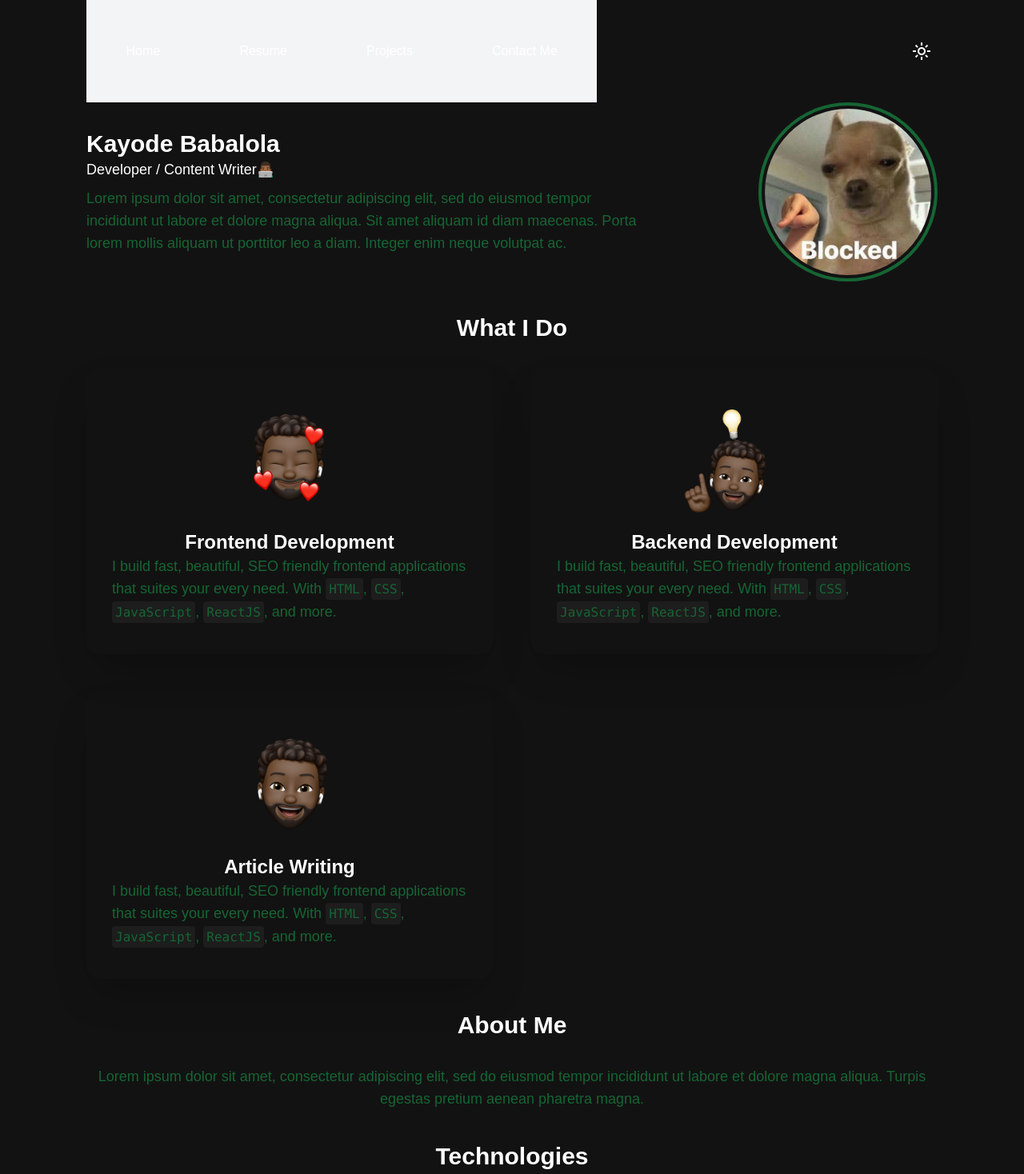
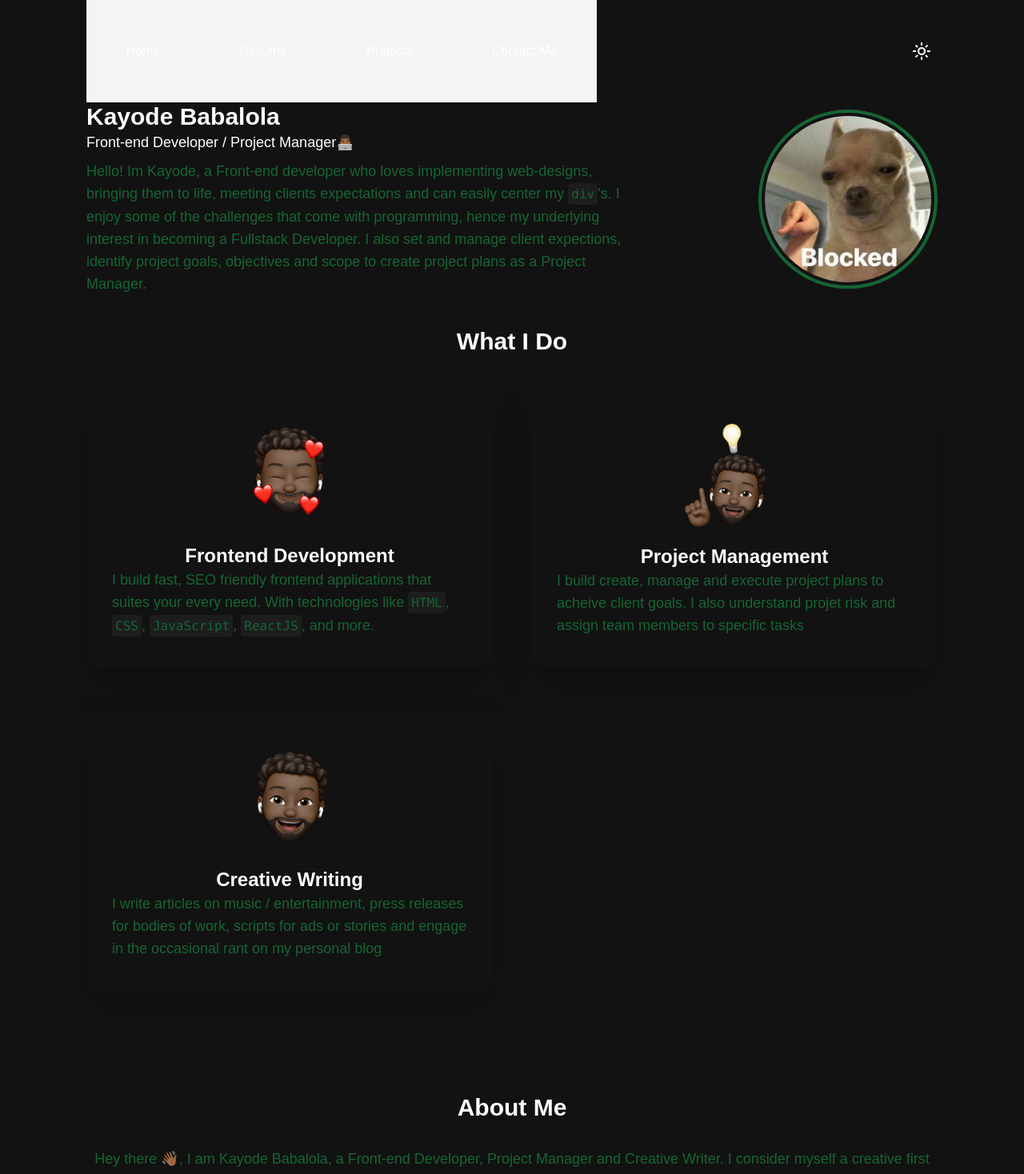
Before and after one commit to kayode-dev/portfolio-v1, a React (Create React App) app: page / in a window 1280 px wide. Shown: the top 1468 px of the page at 80% size. Built offline with nearby package versions, Linux system fonts and the light colour scheme.

Commit message:
content adjustment

```diff
--- a/src/components/Doings.tsx
+++ b/src/components/Doings.tsx
@@ -13,31 +13,31 @@ const Doings = () => {
       heading: "Frontend Development",
       summary: (
         <p>
-          I build fast, beautiful, SEO friendly frontend applications that
-          suites your every need. With <code>HTML</code>, <code>CSS</code>,{" "}
-          <code>JavaScript</code>, <code>ReactJS</code>, and more.
+          I build fast, SEO friendly frontend applications that suites your
+          every need. With technologies like <code>HTML</code>, <code>CSS</code>
+          , <code>JavaScript</code>, <code>ReactJS</code>, and more.
         </p>
       ),
     },
     {
       image: lightbulb,
-      heading: "Backend Development",
+      heading: "Project Management",
       summary: (
         <p>
-          I build fast, beautiful, SEO friendly frontend applications that
-          suites your every need. With <code>HTML</code>, <code>CSS</code>,{" "}
-          <code>JavaScript</code>, <code>ReactJS</code>, and more.
+          I build create, manage and execute project plans to acheive client
+          goals. I also understand projet risk and assign team members to
+          specific tasks
         </p>
       ),
     },
     {
       image: smile,
-      heading: "Article Writing",
+      heading: "Creative Writing",
       summary: (
         <p>
-          I build fast, beautiful, SEO friendly frontend applications that
-          suites your every need. With <code>HTML</code>, <code>CSS</code>,{" "}
-          <code>JavaScript</code>, <code>ReactJS</code>, and more.
+          I write articles on music / entertainment, press releases for bodies
+          of work, scripts for ads or stories and engage in the occasional rant
+          on my personal blog
         </p>
       ),
     },
@@ -52,13 +52,11 @@ const Doings = () => {
     { image: require("../images/tech/blazor.png"), name: "Blazor" },
     { image: require("../images/tech/rea.png"), name: "React" },
     { image: require("../images/tech/dotnet.png"), name: ".NET" },
-    {image: require("../images/tech/firebase.png"), name: "Firebase"}
+    { image: require("../images/tech/firebase.png"), name: "Firebase" },
   ];
 
-
-
   return (
-    <div className="flex flex-col gap-10">
+    <div className="flex flex-col gap-32">
       {" "}
       <div>
         <h1 className="text-center font-bold text-3xl mb-8">What I Do</h1>
@@ -75,16 +73,19 @@ const Doings = () => {
       <div>
         <h1 className="text-center font-bold text-3xl mb-8">About Me</h1>
         <p className="text-lg text-green-800 text-center">
-          Lorem ipsum dolor sit amet, consectetur adipiscing elit, sed do
-          eiusmod tempor incididunt ut labore et dolore magna aliqua. Turpis
-          egestas pretium aenean pharetra magna.
+          Hey there 👋🏾, I am Kayode Babalola, a Front-end Developer, Project
+          Manager and Creative Writer. I consider myself a creative first and this has
+          helped me in extending and inter-relating my abilities in all my
+          creative endavours. I have 2+ years experience as a Front-end
+          Developer and Project Manager and 4+ years experience as a Creative
+          Writer.
         </p>
       </div>
       <div>
         <h1 className="text-center font-bold text-3xl mb-8">Technologies</h1>
         <div className=" flex flex-wrap gap-8 items-center justify-center">
           {technologies.map((tech) => (
-            <div className="h-20 w-20 p-4 flex flex-col justify-center items-center text-center gap-4 shadow-neutral-800 shadow-md rounded-lg card-img">
+            <div className="h-20 w-20 p-4 flex flex-col justify-center items-center text-center gap-4 shadow-lg rounded-lg card-img">
               <div>
                 <img
                   src={tech.image}
--- a/src/components/Intro.tsx
+++ b/src/components/Intro.tsx
@@ -1,27 +1,34 @@
 import React from "react";
 
-import profpic from '../images/blocked.jpg';
+import profpic from "../images/blocked.jpg";
 
-
-const Intro = () =>{
+const Intro = () => {
   return (
     <div className="flex flex-col-reverse gap-4 items-center justify-between mb-10 md:flex-row">
       <div className=" w-full md:w-[65%] my-auto l intro-spacing gap-4">
         <h2 className="font-bold text-3xl">Kayode Babalola</h2>
-       <p className="font-medium text-lg mb-2">Developer / Content Writer👨🏾‍💻</p>
+        <p className="font-medium text-lg mb-2">
+          Front-end Developer / Project Manager👨🏾‍💻
+        </p>
         <p className="font-medium text-lg text-green-800">
-         Lorem ipsum dolor sit amet, consectetur adipiscing elit, sed do eiusmod
-         tempor incididunt ut labore et dolore magna aliqua. Sit amet aliquam id
-         diam maecenas. Porta lorem mollis aliquam ut porttitor leo a diam.
-         Integer enim neque volutpat ac.
+          Hello! Im Kayode, a Front-end developer who loves implementing
+          web-designs, bringing them to life, meeting clients expectations and
+          can easily center my <code>div</code>'s. I enjoy some of the
+          challenges that come with programming, hence my underlying interest in
+          becoming a Fullstack Developer. I also set and manage client expections,
+          identify project goals, objectives and scope to create project plans
+          as a Project Manager.
         </p>
       </div>
       <div className="w-40 h-40 md:w-56 md:h-56 border-green-800 border-4 rounded-full p-1">
-       <img className="rounded-full" src={profpic} alt="profile" />
+        <img
+          className="rounded-full"
+          src={profpic}
+          alt="profile"
+        />
       </div>
     </div>
   );
-
-}
+};
 
 export default Intro;
--- a/src/components/UI/project-cards.tsx
+++ b/src/components/UI/project-cards.tsx
@@ -1,7 +1,7 @@
 import React, { FC } from "react";
 const ProjectCards = (props: any) => {
   return (
-    <div className="p-8 flex flex-col justify-center items-center text-center gap-8 shadow-xl rounded-2xl">
+    <div className="p-8 flex flex-col justify-center items-center text-center gap-8 shadow-2xl rounded-2xl">
       <div className="flex flex-col gap-4 items-center">
         <h2 className="text-2xl font-semibold">{props.heading}</h2>
         <p className="text-green-800">{props.summary}</p>
--- a/src/index.css
+++ b/src/index.css
@@ -6,9 +6,20 @@
 * {
   transition: 0.1s all ease;
 }
+:root{
+  --background:white;
+  --foreground:black
+}
+
+[data-theme='dark']{
+  --background:#121212;
+  --foreground:white;
+}
 
 body {
   margin: 0;
+  background-color: var(--background);
+  color:var(--foreground);
   font-family: "Montserrat", sans-serif;
   -webkit-font-smoothing: antialiased;
   -moz-osx-font-smoothing: grayscale;
```
Lines whose indentation alone changed are shown as unchanged.
